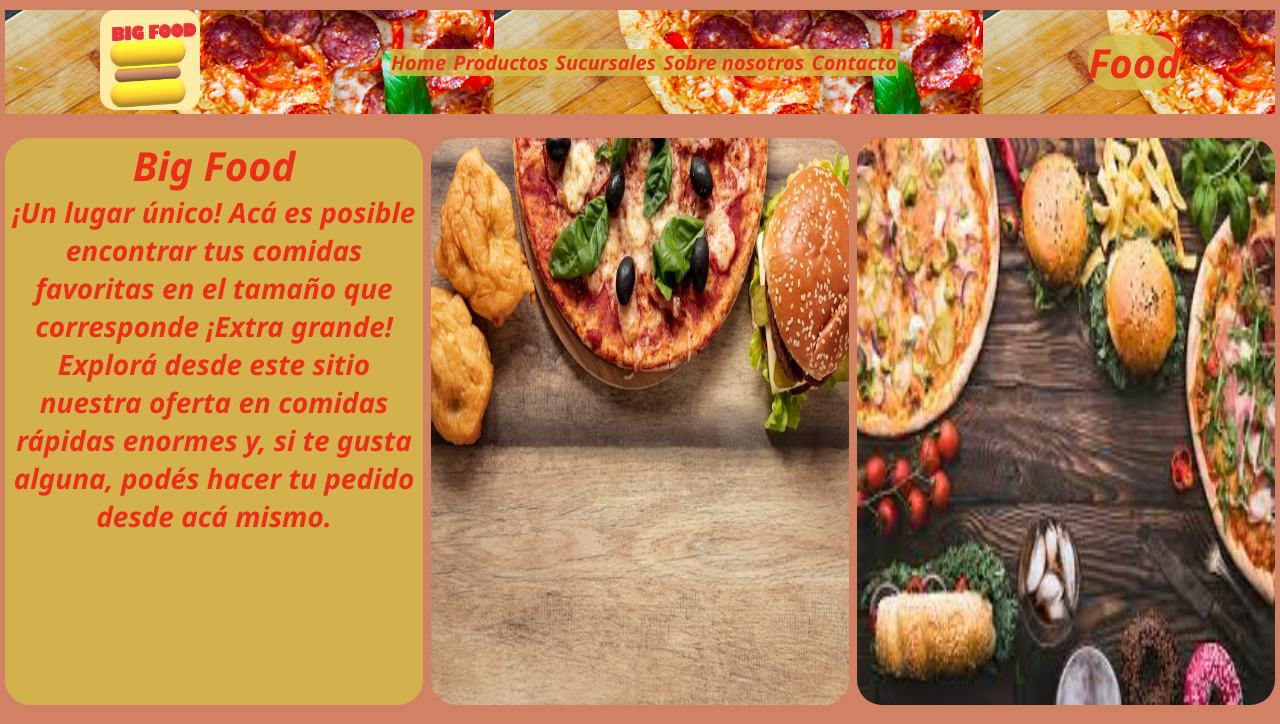
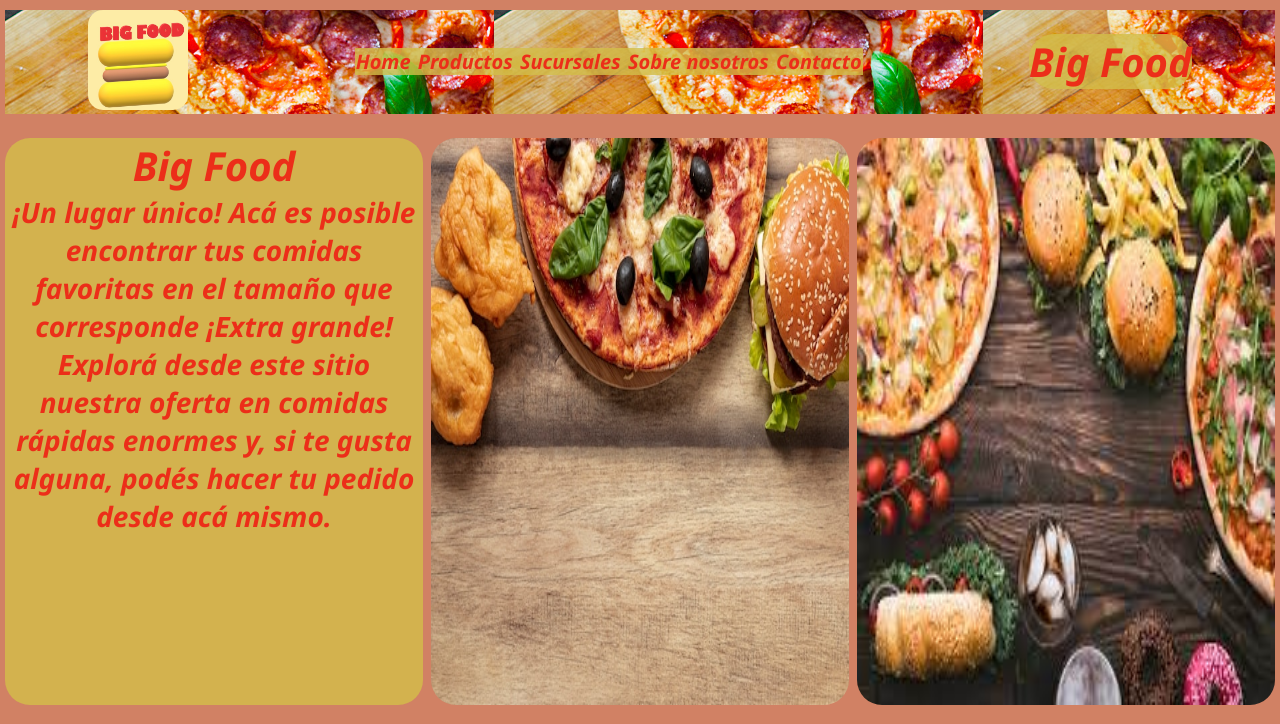
Before and after one commit to FLSfreedom/HTML-CSS--BigFood, a plain HTML site: page index.html in a window 1280 px wide. Shown: the top 724 px of the page. Drawn offline with Linux system fonts and the light colour scheme.

Commit message:
vuelta a version incial

```diff
--- a/index.html
+++ b/index.html
@@ -24,7 +24,7 @@
                 </ul>
             </nav>
             <div>
-                <h1 class="h1right">Food</h1>
+                <h1 class="h1right">Big Food</h1>
             </div>
         </header>
         <section class="section1">
```
